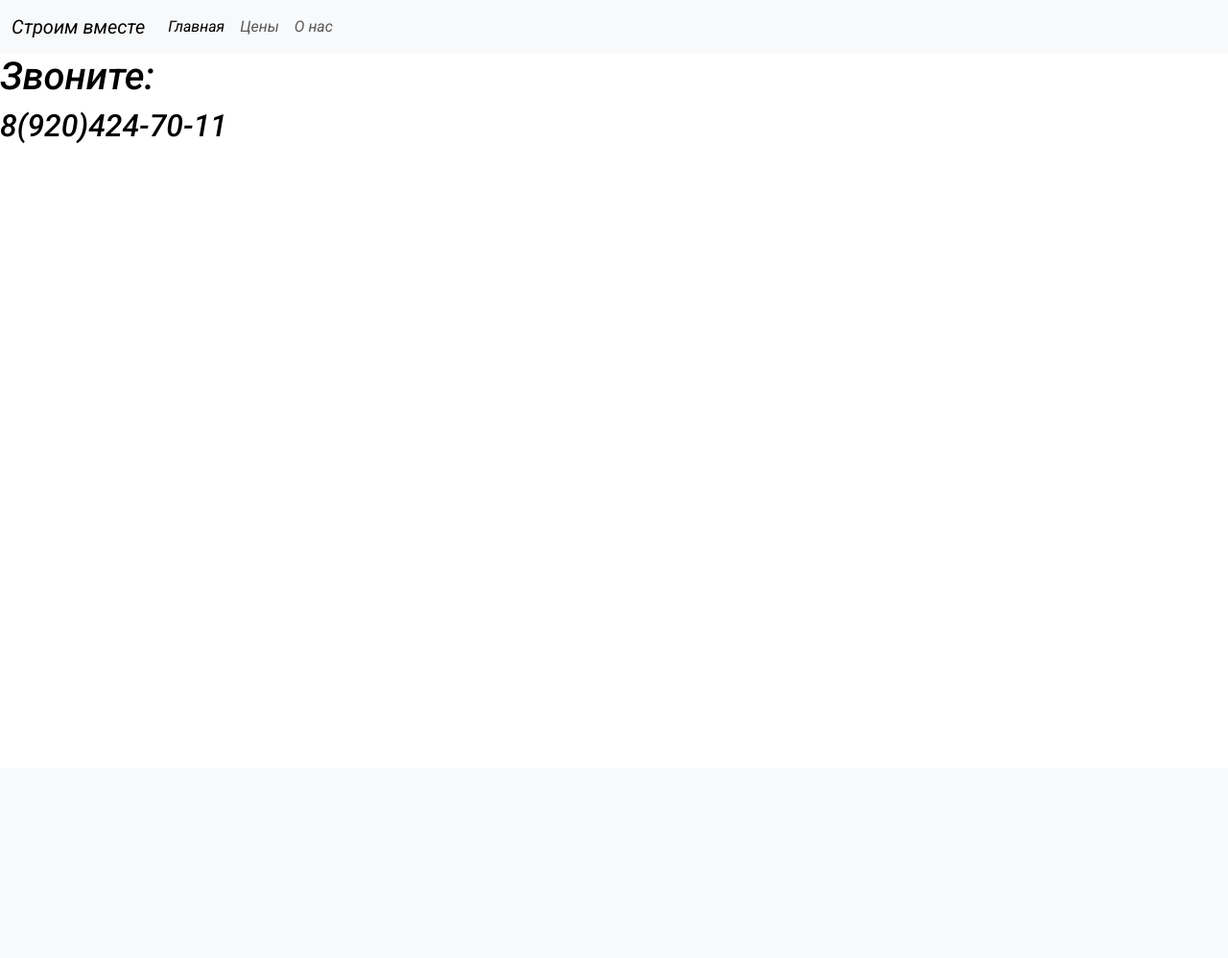
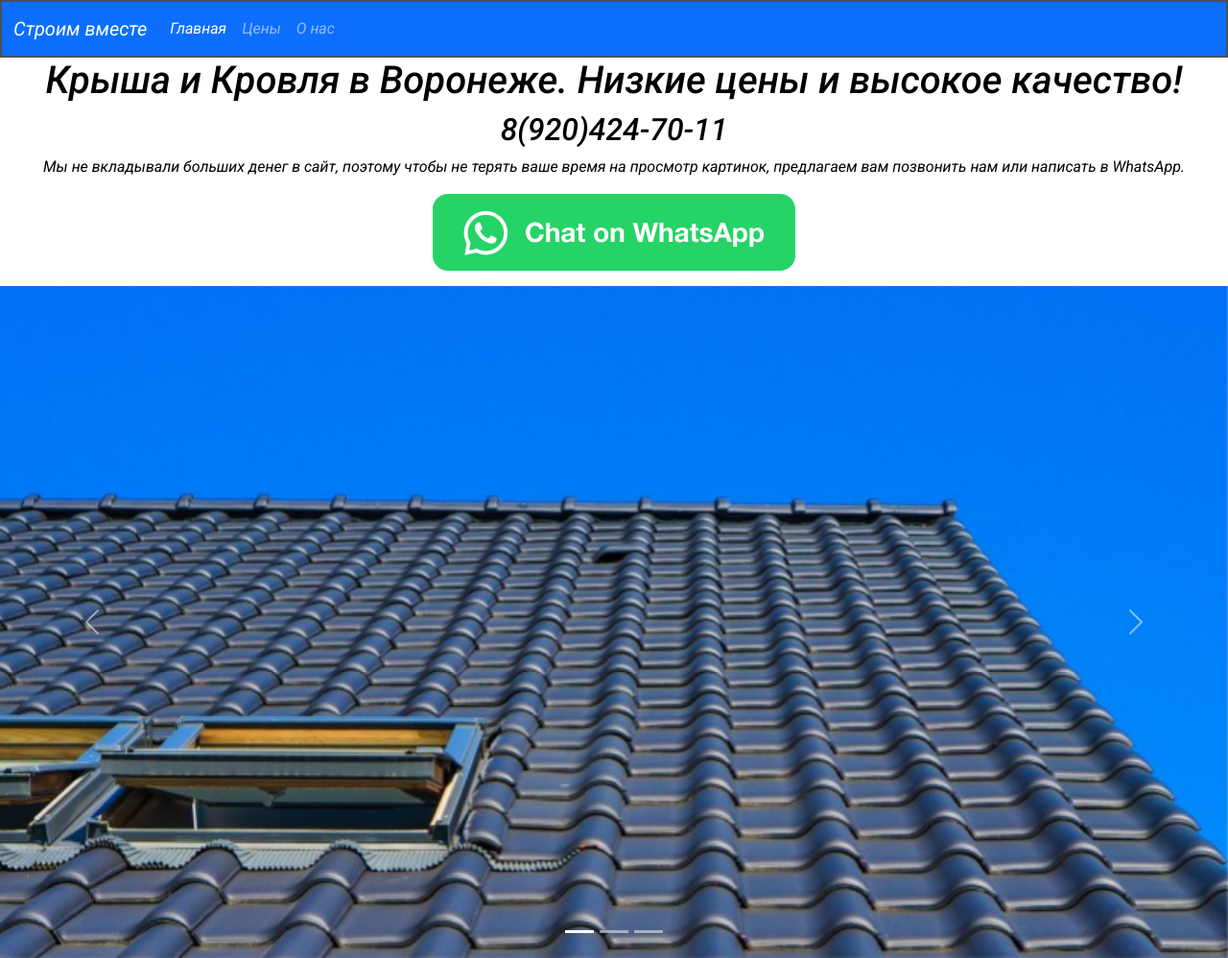
Before and after one commit to sober21/stroimVmeste, a Flask app: page / in a window 1280 px wide. Shown: the whole page at 96% size. Before the commit the page ends 149 px from the top, so only its background shows below. Run offline with Flask 3, Linux system fonts and the light colour scheme.

Commit message:
Добавил стили, карусель с картинками

```diff
--- a/app/css/style.css
+++ /dev/null
@@ -1,21 +0,0 @@
-html {
-    font-size: 16px;
-}
-
-body {
-    font-size: 16px;
-    font-family: "Roboto", sans-serif;
-    font-weight: 400;
-    color: #000;
-    background-color: #fff;
-    min-width: 320px;
-}
-
-img {
-    max-width: 100%;
-    height: auto;
-}
-
-section {
-
-}
--- /dev/null
+++ b/app/static/css/style.css
@@ -0,0 +1,47 @@
+html {
+    font-size: 16px;
+}
+
+body {
+    font-size: 16px;
+    font-family: "Roboto", sans-serif;
+    font-weight: 400;
+    color: #000;
+    background-color: #fff;
+    min-width: 320px;
+}
+
+img {
+    max-width: 100%;
+    height: auto;
+}
+
+section {
+
+}
+
+/* What`sUp widget */
+.whats-up-widget {
+    margin-bottom: 1em;
+}
+/* What`sUp widget */
+
+
+/* Carousel */
+.my-carousel {
+    padding: 0;
+}
+.my-carousel .carousel-item {
+    display: flex;
+    max-height: 700px;
+}
+
+.my-carousel .carousel-item img {
+    object-fit: cover;
+}
+/* Carousel */
+/* Footer */
+.footer {
+
+}
+/* Footer */
--- a/app/templates/about_us.html
+++ b/app/templates/about_us.html
@@ -1,5 +1,9 @@
 {% extends 'base.html' %}
 
 {% block content %}
-<h1>О нас</h1>
+<div class="container-fluid text-center">
+<h1>Мы строим крыши</h1>
+<p>ps.: Краткость - сестра таланта.</p>
+<p>pps.: ...хотя по главной странице так сразу и не скажешь.</p>
+</div>
 {% endblock %}
--- a/app/templates/base.html
+++ b/app/templates/base.html
@@ -8,11 +8,12 @@
     <link rel="preconnect" href="https://fonts.googleapis.com">
     <link rel="preconnect" href="https://fonts.gstatic.com" crossorigin>
     <link href="https://fonts.googleapis.com/css2?family=Roboto:ital,wght@1,300;1,400;1,500;1,700;1,900&display=swap" rel="stylesheet">
-    <link rel="stylesheet" href="css/style.css">
-    <link rel="stylesheet" href="css/fonts.css">
+    <link rel="stylesheet" href="static/css/style.css">
+    <link rel="stylesheet" href="static/css/fonts.css">
 </head>
 <body>
-<nav class="navbar navbar-expand-lg bg-body-tertiary">
+<div class="container-fluid" style="padding:0">
+<nav class="navbar navbar-expand-lg bg-primary border border-2" data-bs-theme="dark">
   <div class="container-fluid">
     <a class="navbar-brand" href="{{ url_for('index') }}">Строим вместе</a>
     <button class="navbar-toggler" type="button" data-bs-toggle="collapse" data-bs-target="#navbarSupportedContent" aria-controls="navbarSupportedContent" aria-expanded="false" aria-label="Toggle navigation">
@@ -24,7 +25,7 @@
           <a class="nav-link active" aria-current="page" href="{{ url_for('index') }}">Главная</a>
         </li>
         <li class="nav-item">
-          <a class="nav-link" href="{{ url_for('price') }}">Цены</a>
+          <a class="nav-link"  href="{{ url_for('price') }}">Цены</a>
         </li>
         <li class="nav-item">
           <a class="nav-link" href="{{ url_for('about_us') }}">О нас</a>
@@ -35,6 +36,7 @@
 </nav>
 {% block content %}
 {% endblock %}
+</div>
 <script src="https://cdn.jsdelivr.net/npm/bootstrap@5.3.3/dist/js/bootstrap.bundle.min.js" integrity="sha384-YvpcrYf0tY3lHB60NNkmXc5s9fDVZLESaAA55NDzOxhy9GkcIdslK1eN7N6jIeHz" crossorigin="anonymous"></script>
 </body>
 </html>
--- a/app/templates/index.html
+++ b/app/templates/index.html
@@ -1,6 +1,77 @@
 {% extends 'base.html' %}
 
 {% block content %}
-<h1>Звоните: </h1>
-<h2>8(920)424-70-11</h2>
+
+<div class="container-fluid text-center">
+    <h1>Крыша и Кровля в Воронеже. Низкие цены и высокое качество!</h1>
+    <h2>8(920)424-70-11</h2>
+</div>
+
+<div class="container-fluid text-center">
+    <p>Мы не вкладывали больших денег в сайт, поэтому чтобы не терять ваше время на просмотр
+    картинок, предлагаем вам позвонить нам или написать в WhatsApp.</p>
+    <div class="whats-up-widget">
+        <a aria-label="Chat on WhatsApp" href="https://wa.me/79204698386"><img alt="Chat on WhatsApp" src="static/images/whats_app_image.png" /></a>
+    </div>
+</div>
+<div class="container-fluid my-carousel">
+    <div id="carouselExampleIndicators" class="carousel slide carousel-fade">
+      <div class="carousel-indicators">
+        <button type="button" data-bs-target="#carouselExampleIndicators" data-bs-slide-to="0" class="active" aria-current="true" aria-label="Slide 1"></button>
+        <button type="button" data-bs-target="#carouselExampleIndicators" data-bs-slide-to="1" aria-label="Slide 2"></button>
+        <button type="button" data-bs-target="#carouselExampleIndicators" data-bs-slide-to="2" aria-label="Slide 3"></button>
+      </div>
+      <div class="carousel-inner">
+        <div class="carousel-item active">
+          <img src="static/images/roof1.jpg" class="d-block w-100" alt="...">
+        </div>
+        <div class="carousel-item">
+          <img src="static/images/roof2.jpg" class="d-block w-100" alt="...">
+        </div>
+        <div class="carousel-item">
+          <img src="static/images/roof3.jpg" class="d-block w-100" alt="...">
+        </div>
+      </div>
+      <button class="carousel-control-prev" type="button" data-bs-target="#carouselExampleIndicators" data-bs-slide="prev">
+        <span class="carousel-control-prev-icon" aria-hidden="true"></span>
+        <span class="visually-hidden">Previous</span>
+      </button>
+      <button class="carousel-control-next" type="button" data-bs-target="#carouselExampleIndicators" data-bs-slide="next">
+        <span class="carousel-control-next-icon" aria-hidden="true"></span>
+        <span class="visually-hidden">Next</span>
+      </button>
+    </div>
+</div>
+<!--<div class="obratny-zvonok">форма для обратного звонка</div>-->
+<!--<div class="container-fluid">-->
+<!--    <p>Видно вам всё-таки хочется посмотреть на картинки красивых крыш. Хорошо. Специально для вас самые красивые картинки крыш из интернета</p>-->
+<!--</div>-->
+<!--<div class="container-fluid">-->
+<!--    карусель с картинками крыш-->
+<!--</div>-->
+<!--<div class="container-fluid">-->
+<!--    <p>Мало? Вот вам ещё с десяток картинок</p>-->
+<!--</div>-->
+<!--<div class="container-fluid">-->
+<!--    ещё одна карусель с картинками крыш-->
+<!--</div>-->
+<!--<div class="container-fluid">-->
+<!--    <p>Картинки - не то, что вы искали? Может всё-таки свяжитесь с нами?</p>-->
+<!--</div>-->
+<!--<div class="obratny-zvonok">форма для обратного звонка</div>-->
+
+<!--<div class="container-fluid">-->
+
+<!--</div>-->
+<!--<div class="container-fluid"></div>-->
+<!--<div class="container-fluid"></div>-->
+<!--<div class="container-fluid"></div>-->
+
+<!--<div class="container-fluid">-->
+<!--    <p>Если вы добрались до этого места, </p>-->
+<!--</div>-->
+
+
+
+
 {% endblock %}
```
Also changed, not shown: app/templates/price.html (+7 -1 lines), app/static/css/fonts.css (renamed from app/css/fonts.css), app/static/images/roof1.jpg (added), app/static/images/roof2.jpg (added), app/static/images/roof3.jpg (added), app/static/images/whats_app_image.png (added).
